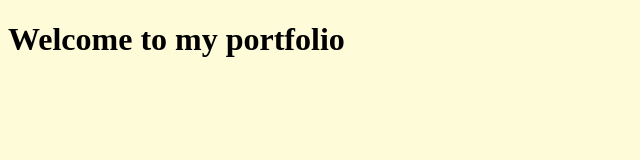
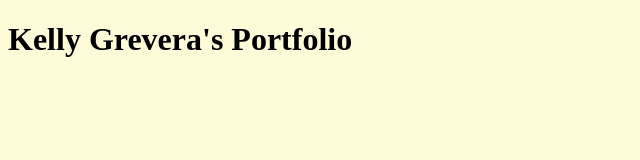
Before and after one commit to kellygrevera/kellygrevera.github.io, a plain HTML site: page portfolio/index.html in a window 1280 px wide. Shown: the whole page, without its empty margins (0-640 px from the left). Drawn offline with Linux system fonts and the light colour scheme; files that its build step writes are made by us from their sources.

Commit message:
Update index.html

```diff
--- a/portfolio/index.html
+++ b/portfolio/index.html
@@ -8,7 +8,7 @@
 </head>
 <body>
         <h1>
-            Welcome to my portfolio
+            Kelly Grevera's Portfolio
         </h1>
 
     </div>
```
